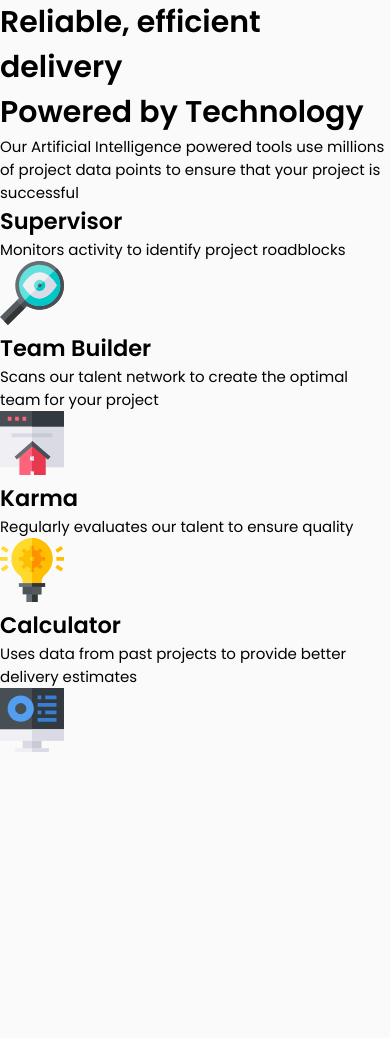
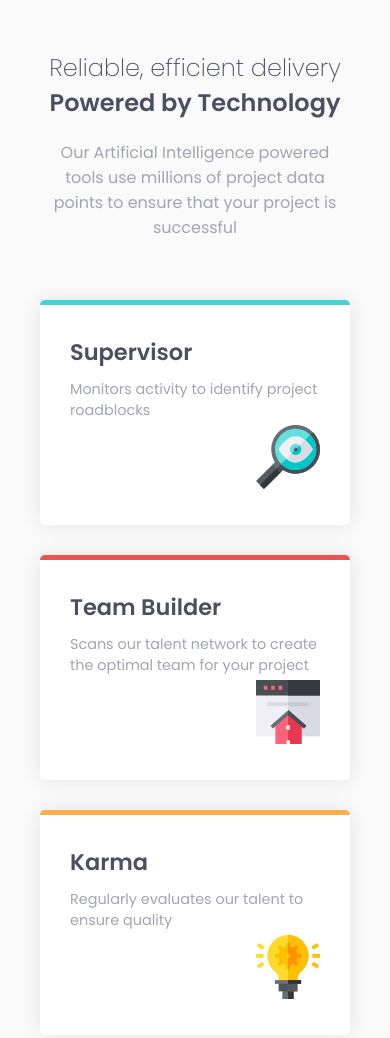
Before and after one commit to m4tut/four_card_feature_section_master, a plain HTML site: page index.html in a window 390 px wide. Shown: the top 1038 px of the page. Before the commit the page ends 844 px from the top, so only its background shows below. Drawn offline with Linux system fonts and the light colour scheme.

Commit message:
added css style

```diff
--- a/index.html
+++ b/index.html
@@ -31,6 +31,7 @@
                     </footer>
                 </article>
 
+                <div class="center_card">
                     <article class="card_item brRed">
                         <header class="header_card">
                             <h2 class="title_item">Team Builder</h2>
@@ -52,6 +53,7 @@
                             <img src="images/icon-karma.svg" alt="karma" />
                         </footer>
                     </article>
+                </div>
 
                 <article class="card_item brBlue">
                     <header class="header_card">
--- a/style/style.css
+++ b/style/style.css
@@ -11,6 +11,8 @@
     --veryDarkBlue: hsl(234, 12%, 34%);
     --grayishBlue: hsl(229, 6%, 66%);
     --veryLightGray: hsl(0, 0%, 98%);
+    --white: hsl(0, 0%, 100%);
+    --whiteGray: hsl(230, 10%, 90%);
 }
 
 *,
@@ -21,9 +23,145 @@
     box-sizing: border-box;
 }
 
+html,
+body {
+    height: 100%;
+}
+
 body {
     font-family: 'Poppins', sans-serif;
     font-size: 15px;
     font-weight: 400;
     background-color: var(--veryLightGray);
+
+    display: flex;
+    justify-content: center;
+    align-items: center;
 }
+
+/* header */
+.header {
+    max-width: 510px;
+    height: auto;
+    text-align: center;
+    margin: 0 auto;
+    margin-bottom: 60px;
+}
+
+.header_title {
+    font-size: 2.2rem;
+    color: var(--veryDarkBlue);
+    margin-bottom: 20px;
+}
+
+.header_text {
+    color: var(--grayishBlue);
+}
+
+/* card content */
+.section_card {
+    width: 1140px;
+    height: auto;
+
+    display: grid;
+    grid-template-columns: 1fr 1fr 1fr;
+    align-items: center;
+}
+
+.card_item {
+    height: 250px;
+    width: 350px;
+    border-top: 5px solid;
+    border-radius: 5px;
+    background-color: var(--white);
+    padding: 30px;
+    box-shadow: var(--whiteGray) 0 0 20px;
+    position: relative;
+}
+
+.center_card {
+    display: grid;
+    grid-template-rows: 1fr 1fr;
+    grid-gap: 30px;
+}
+
+.title_item {
+    color: var(--veryDarkBlue);
+    margin-bottom: 10px;
+}
+
+.text_item {
+    color: var(--grayishBlue);
+    font-size: 0.9rem;
+}
+
+.footer_card {
+    position: absolute;
+    bottom: 30px;
+    right: 30px;
+}
+
+/* text settings */
+.fw200 {
+    font-weight: 200;
+}
+
+/* border color */
+.brRed {
+    border-color: var(--red);
+}
+
+.brBlue {
+    border-color: var(--blue);
+}
+
+.brOrange {
+    border-color: var(--orange);
+}
+
+.brCyan {
+    border-color: var(--cyan);
+}
+
+/* media */
+@media (max-width: 1140px) {
+    body {
+        align-items: normal;
+    }
+
+    .container {
+        margin-top: 50px;
+        margin-bottom: 50px;
+    }
+
+    .container::after {
+        content: "";
+        display: block;
+        height: 100px;
+        width: 100px;
+    }
+
+    .header {
+        max-width: 310px;
+    }
+
+    .header_title {
+        font-size: 1.5rem;
+    }
+
+    .header_text {
+        font-size: 1rem;
+    }
+
+    .section_card {
+        width: 310px;
+        grid-template-columns: 1fr;
+        grid-gap: 30px;
+        justify-content: center;
+    }
+
+    .card_item {
+        width: 310px;
+        height: 225px;
+    }
+}
```
Lines whose indentation alone changed are shown as unchanged.
